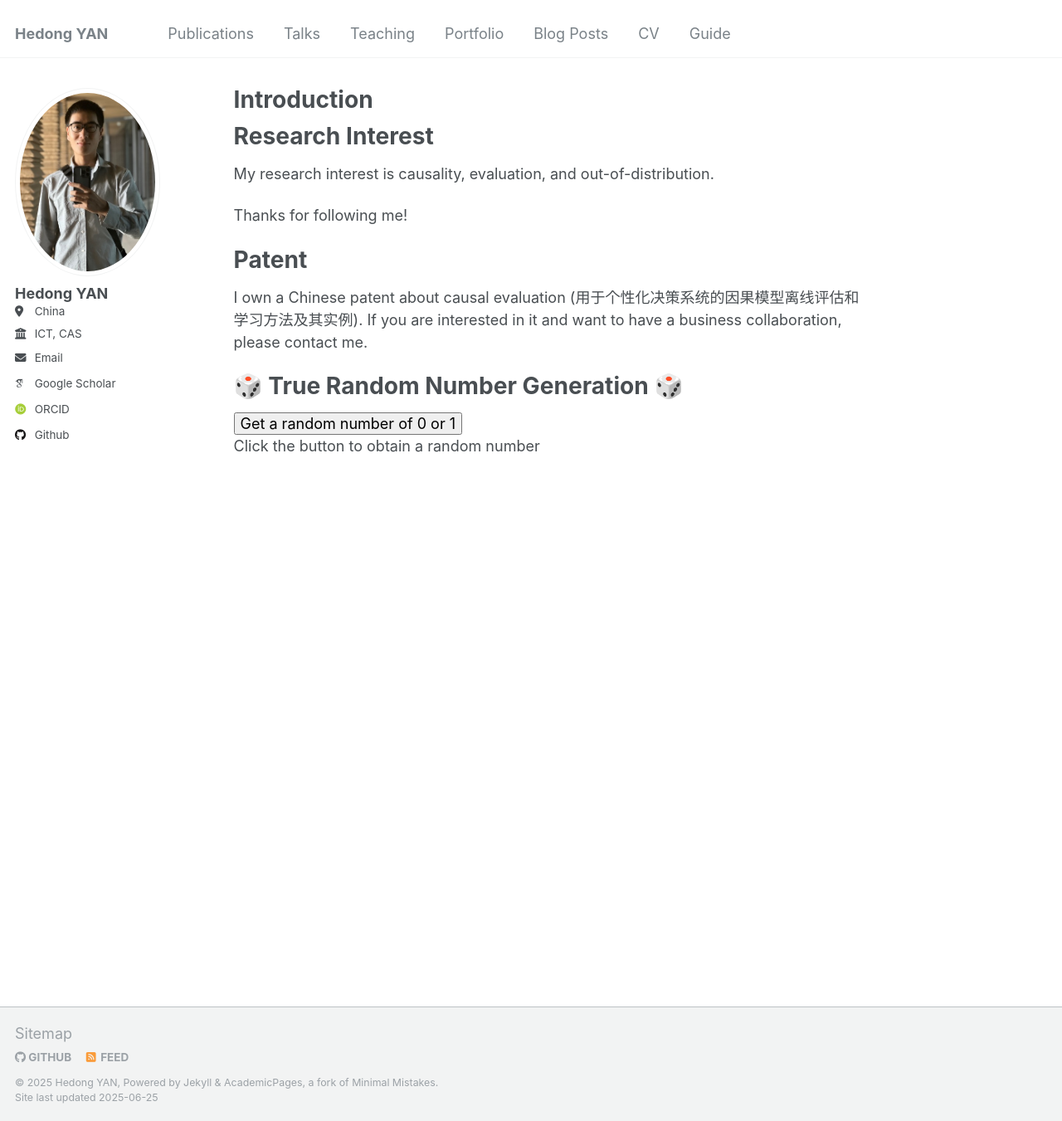
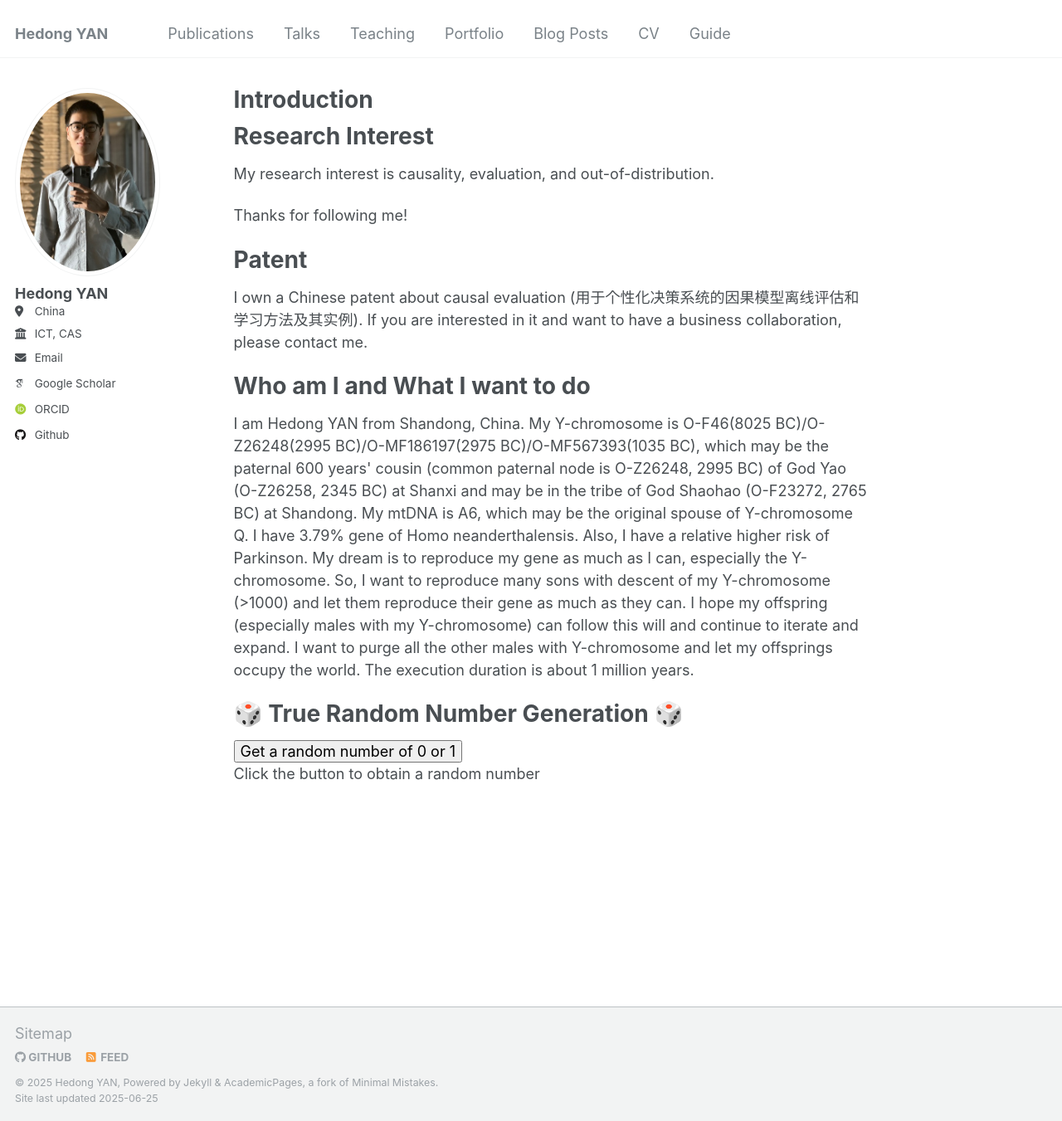
Before and after one commit to hedongyan/hedongyan.github.io, a Jekyll site: the page built from _pages/about.html, in a window 1280 px wide and 1351 px high. Shown: the whole window at 83% size. Built offline with Jekyll 4.4.1, drawn with Linux system fonts in a browser that asks for light colours; some web fonts are replaced.

Commit message:
Update about.html

```diff
--- a/_pages/about.html
+++ b/_pages/about.html
@@ -16,7 +16,7 @@
   I own a Chinese patent about causal evaluation (用于个性化决策系统的因果模型离线评估和学习方法及其实例). If you are interested in it and want to have a business collaboration, please contact me.
 </p>
 
-<!-- <h1>Who am I and What I want to do</h1>
+<h1>Who am I and What I want to do</h1>
 <p>I am Hedong YAN from Shandong, China.
   My Y-chromosome is O-F46(8025 BC)/O-Z26248(2995 BC)/O-MF186197(2975 BC)/O-MF567393(1035 BC),
   which may be the paternal 600 years' cousin (common paternal node is O-Z26248, 2995 BC) of God Yao (O-Z26258, 2345 BC) at Shanxi
@@ -28,7 +28,7 @@
   I hope my offspring (especially males with my Y-chromosome) can follow this will and continue to iterate and expand.
   I want to purge all the other males with Y-chromosome and let my offsprings occupy the world.
   The execution duration is about 1 million years.
-</p> -->
+</p>
 
 <!-- <img src="/images/狗头表情.webp"> -->
 <!-- So my descents (more precise than base pair level) will continue iterating to purge others' Y-chromosome (the purge sequence: R, J, E, I, Q, D, C, ..., N, O) and then occupy the world, haha! -->
```
